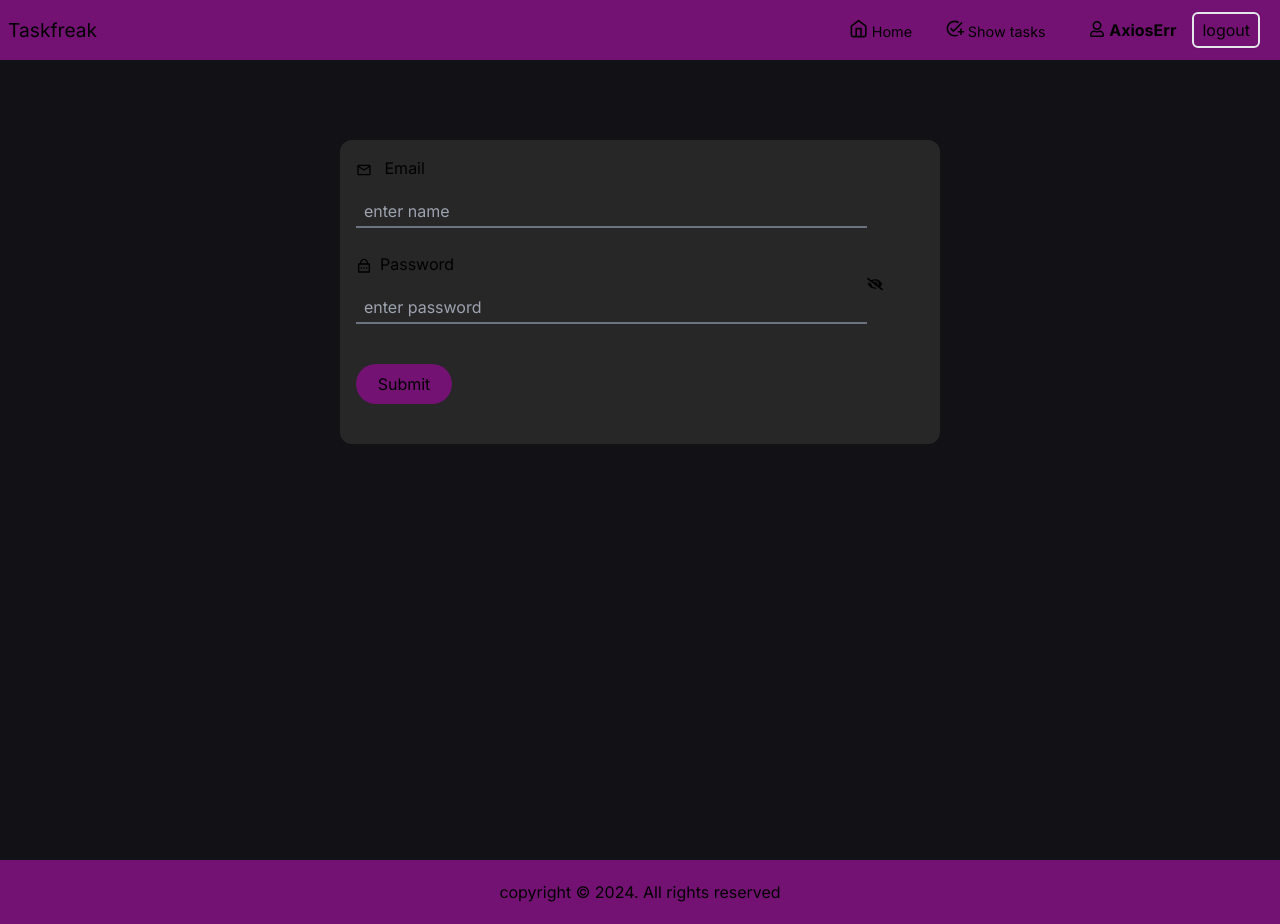
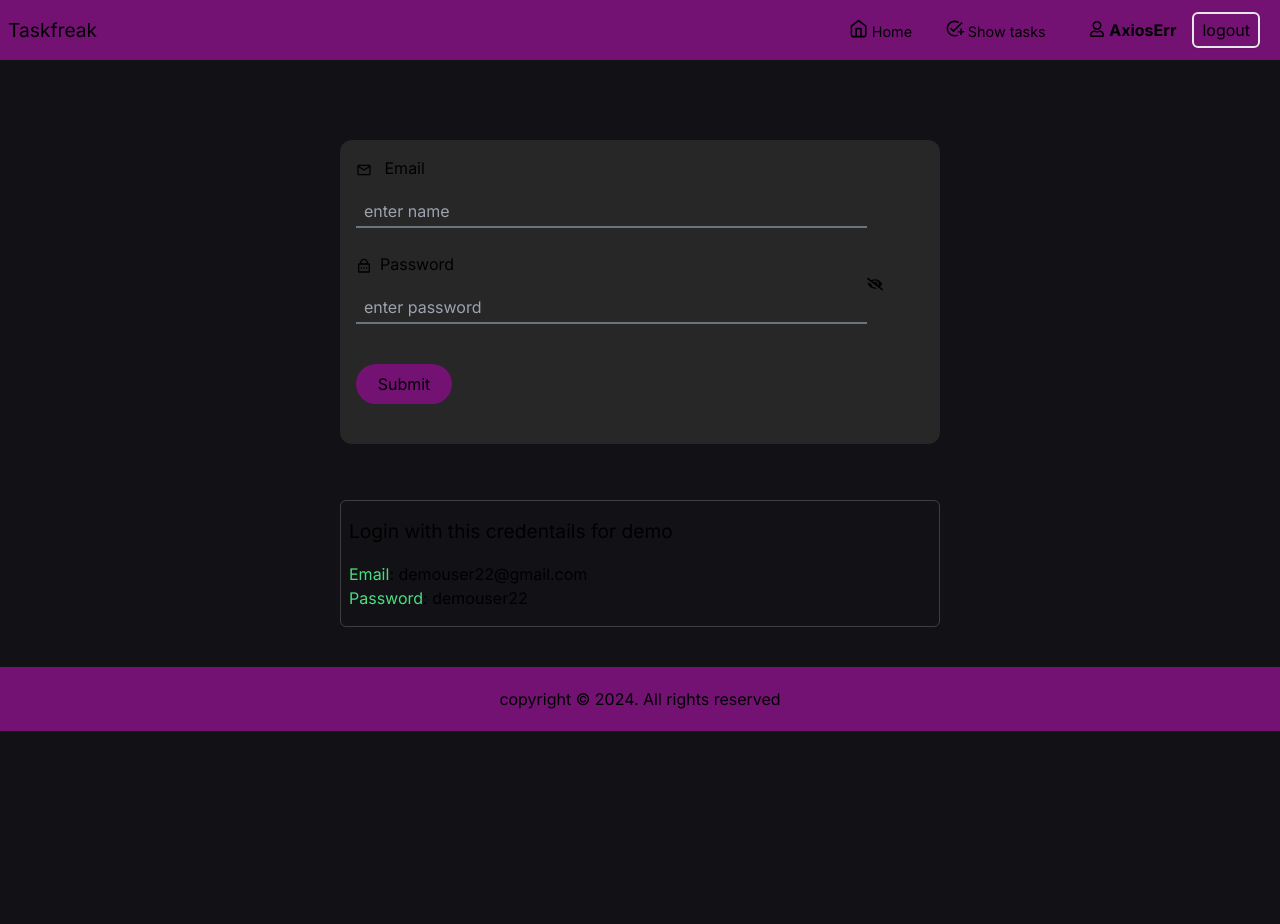
Before and after one commit to Piyush07p/task-manager, a Next.js app: page /login in a window 1280 px wide. After the commit the page ends 800 px from the top, so only its background shows below. Built offline with nearby package versions, Linux system fonts and the light colour scheme; no server answers.

Commit message:
added email and pass for demo use

```diff
--- a/src/app/login/page.js
+++ b/src/app/login/page.js
@@ -32,7 +32,7 @@ const [loginLoader,setLoginLoader]=useState(false)
 const {loadUser}=useContext(UserContext)
 
 // ----------------------(Login_handler)--------------------
-//------------------------(           )--------------------
+//-----------------------(            )--------------------
 
   async function handleLogin(e){
     e.preventDefault();
@@ -67,10 +67,10 @@ const {loadUser}=useContext(UserContext)
   }
   return (
     <>
-        <section className='flex justify-center pt-[5rem] h-[100vh] p-10'>
+        <section className='flex  w-full  justify-center pt-[5rem] py-4  px-10'>
           <ToastContainer/>
 
-            <form method='POST' className=' w-[100%] rounded-xl border-[var(--border1)] md:w-[50%] sm:w-[65%] bg-[#272727] p-4 h-[17.5rem] md:h-[19rem]' >
+            <form method='POST' className='  w-[100%] rounded-xl border-[var(--border1)] md:w-[50%] sm:w-[65%] bg-[#272727] p-4 h-[17.5rem] md:h-[19rem]' >
 
                     <div>
                         <label> <MdOutlineEmail style={{display:"inline-block",marginRight:"0.5rem"}}/> Email</label><br/>
@@ -102,10 +102,14 @@ const {loadUser}=useContext(UserContext)
 
             </form>
 
-
-
      </section>
-
+     <div className='flex justify-center w-full px-10 pb-10'>
+        <div style={{border:"1px solid rgba(109,105,105,0.5)"}} className="py-4 px-2 rounded-md text-[0.8rem] sm:text-[1rem]  w-[100%] md:w-[50%] sm:w-[65%] mt-10 flex-col items-center justify-center">
+             <h1 className='text-[1.2rem] mb-4'>Login with this credentails for demo</h1>
+              <p className="flex"><span className='text-green-400'>Email</span> : demouser22@gmail.com</p>
+              <p className="flex"><span className='text-green-400'>Password</span>  : demouser22</p>
+          </div>
+     </div>
 
     </>
   )
```
